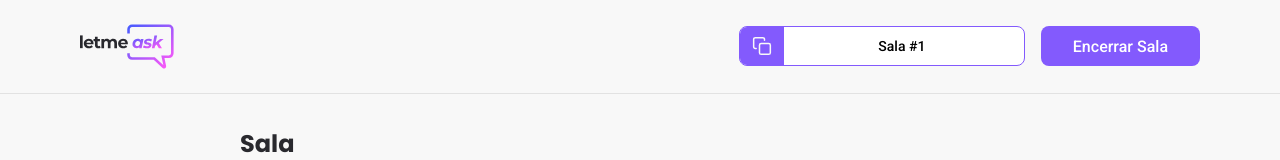
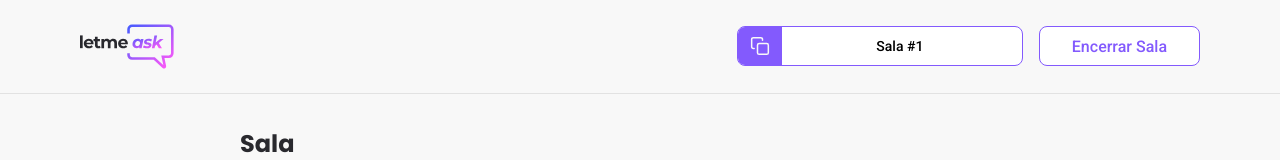
Before and after one commit to luisricarte/letmeask, a React (Create React App) app: page /admin/rooms/1 in a window 1280 px wide. Shown: the top 160 px of the page. Built offline with nearby package versions, Linux system fonts and the light colour scheme; no server answers; the database is empty.

Commit message:
adicionando outlined no button

```diff
--- a/src/components/Button.tsx
+++ b/src/components/Button.tsx
@@ -1,10 +1,13 @@
 import { ButtonHTMLAttributes } from "react";
 import '../styles/button.scss'
-type ButtonProps = ButtonHTMLAttributes<HTMLButtonElement>
+type ButtonProps = ButtonHTMLAttributes<HTMLButtonElement> & {
+  isOutLined?: boolean;
+};
 
-export function Button(props: ButtonProps) {
+export function Button({ isOutLined = false, ...props}: ButtonProps) {
   return (
-    <button className="button" {...props}></button>
+    <button
+      className={`button ${isOutLined ? 'outlined' : ''}`} {...props}></button>
   )
 
 }
--- a/src/pages/AdminRoom.tsx
+++ b/src/pages/AdminRoom.tsx
@@ -57,7 +57,7 @@
                     <img src={logoImg} alt="imagem logo" />
                     <div>
                         <RoomCode code={roomId}/>
-                        <Button>Encerrar Sala</Button>
+                        <Button isOutLined>Encerrar Sala</Button>
                     </div>
 
                 </div>
--- a/src/styles/button.scss
+++ b/src/styles/button.scss
@@ -26,4 +26,10 @@
         opacity: 0.6;
         cursor: not-allowed;
     }
+
+    &.outlined {
+        background: #FFF;
+        border: 1px solid #835afd;
+        color: #835afd;
+    }
 }
```
